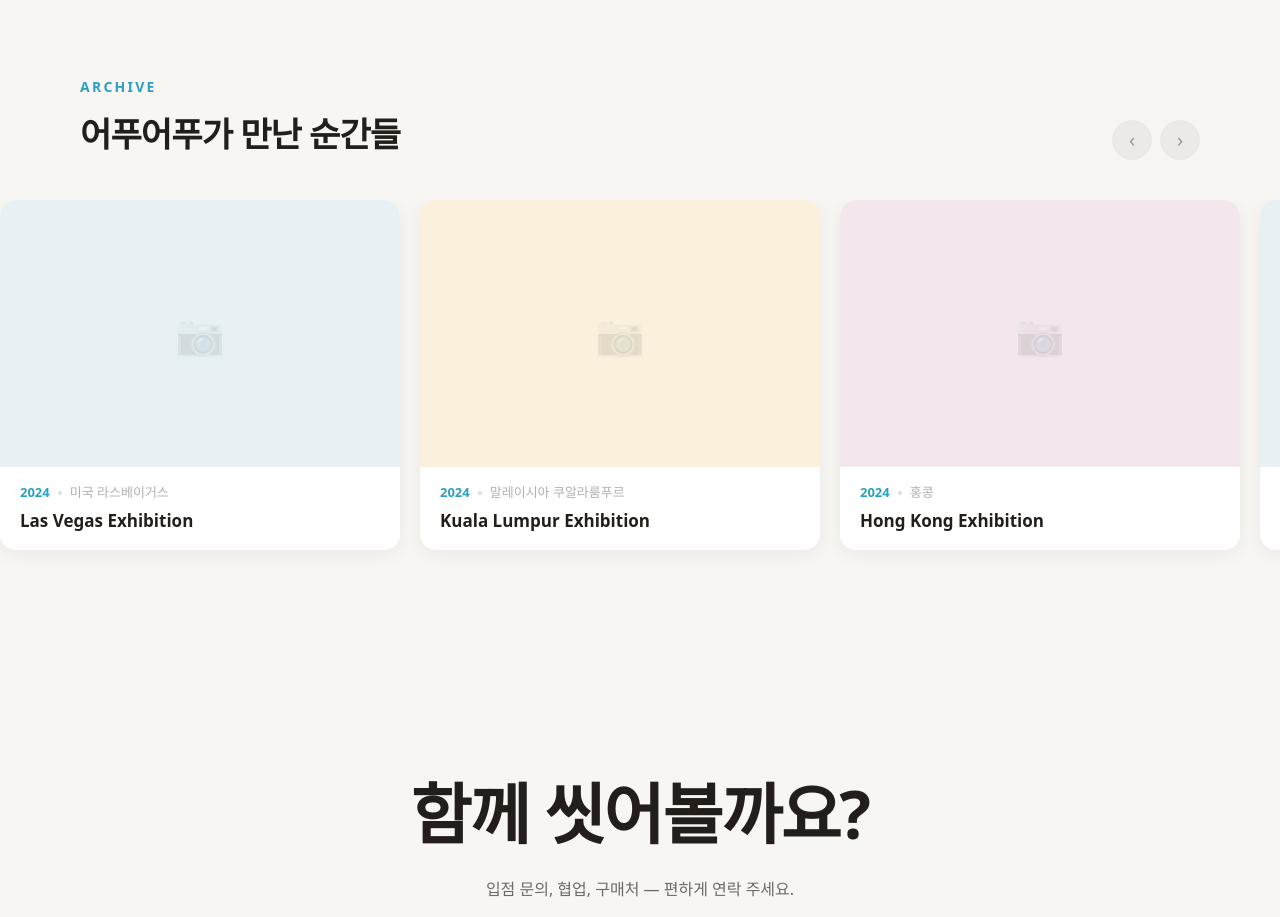
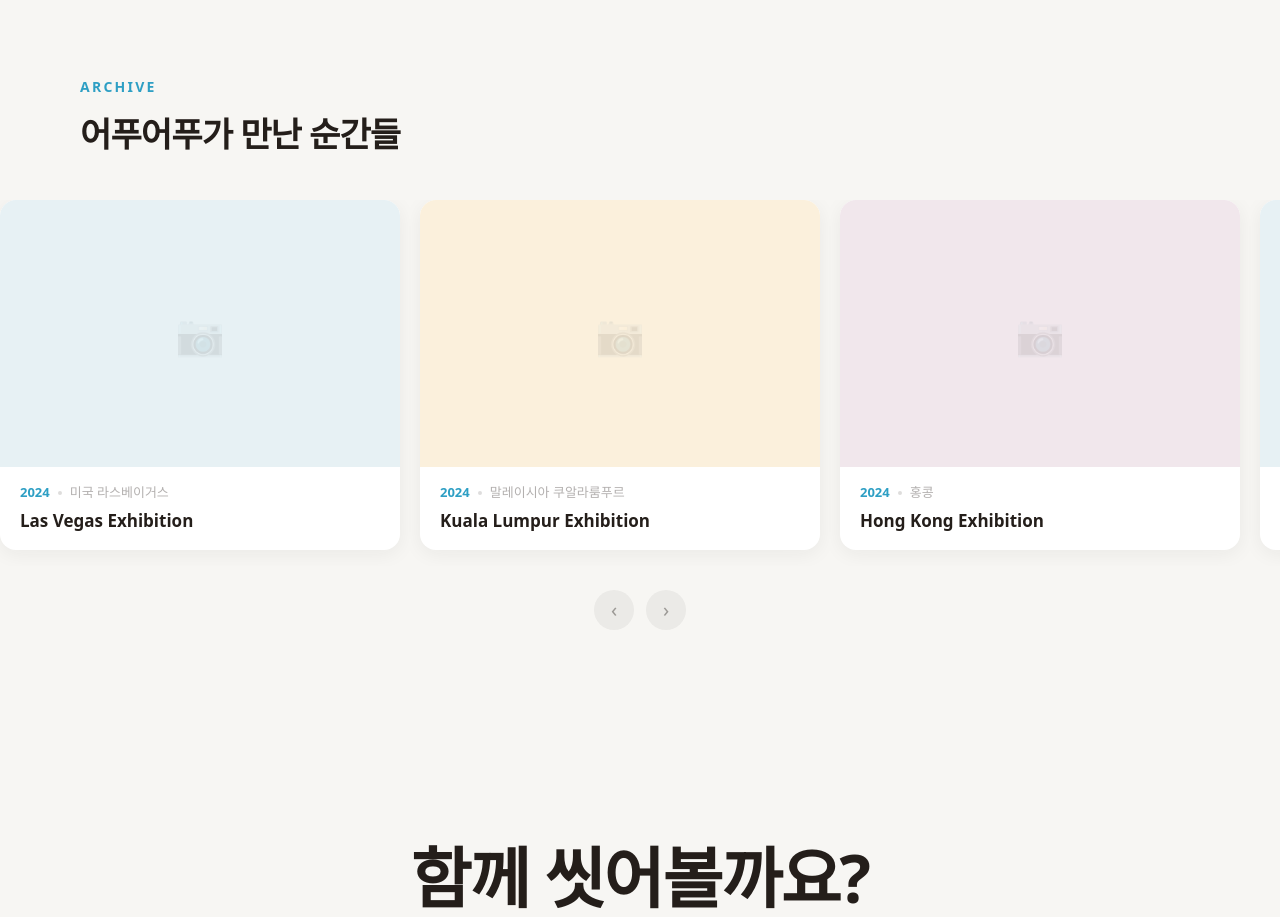
Before and after one commit to jakdangmoi99/aufauf-home, a Next.js app: page /about in a window 1280 px wide. Shown: the part 3220-4137 px from the top of the page. Built offline with nearby package versions, Linux system fonts and the light colour scheme.

Commit message:
Archive: move scroll arrows below cards

```diff
--- a/src/components/about/OurJourney.tsx
+++ b/src/components/about/OurJourney.tsx
@@ -54,11 +54,6 @@ export default function OurJourney({ ko }: { ko: boolean }) {
               {ko ? "어푸어푸가 만난 순간들" : "Moments with auf auf"}
             </h2>
           </div>
-          {/* Scroll arrows */}
-          <div className="hidden md:flex gap-2">
-            <button onClick={() => scroll(-1)} className="w-10 h-10 rounded-full bg-[#241E1A]/5 flex items-center justify-center text-[#241E1A]/40 text-xl cursor-pointer border-none hover:bg-[#241E1A]/10 transition-colors">‹</button>
-            <button onClick={() => scroll(1)} className="w-10 h-10 rounded-full bg-[#241E1A]/5 flex items-center justify-center text-[#241E1A]/40 text-xl cursor-pointer border-none hover:bg-[#241E1A]/10 transition-colors">›</button>
-          </div>
         </div>
       </div>
 
@@ -105,6 +100,12 @@ export default function OurJourney({ ko }: { ko: boolean }) {
         <div className="flex-shrink-0 w-[max(0px,calc((100vw-1200px)/2))]" />
       </div>
 
+      {/* Scroll arrows below cards */}
+      <div className="flex justify-center gap-3 mt-6">
+        <button onClick={() => scroll(-1)} className="w-10 h-10 rounded-full bg-[#241E1A]/5 flex items-center justify-center text-[#241E1A]/40 text-xl cursor-pointer border-none hover:bg-[#241E1A]/10 transition-colors">‹</button>
+        <button onClick={() => scroll(1)} className="w-10 h-10 rounded-full bg-[#241E1A]/5 flex items-center justify-center text-[#241E1A]/40 text-xl cursor-pointer border-none hover:bg-[#241E1A]/10 transition-colors">›</button>
+      </div>
+
       <style>{`
         div::-webkit-scrollbar { display: none; }
       `}</style>
```
